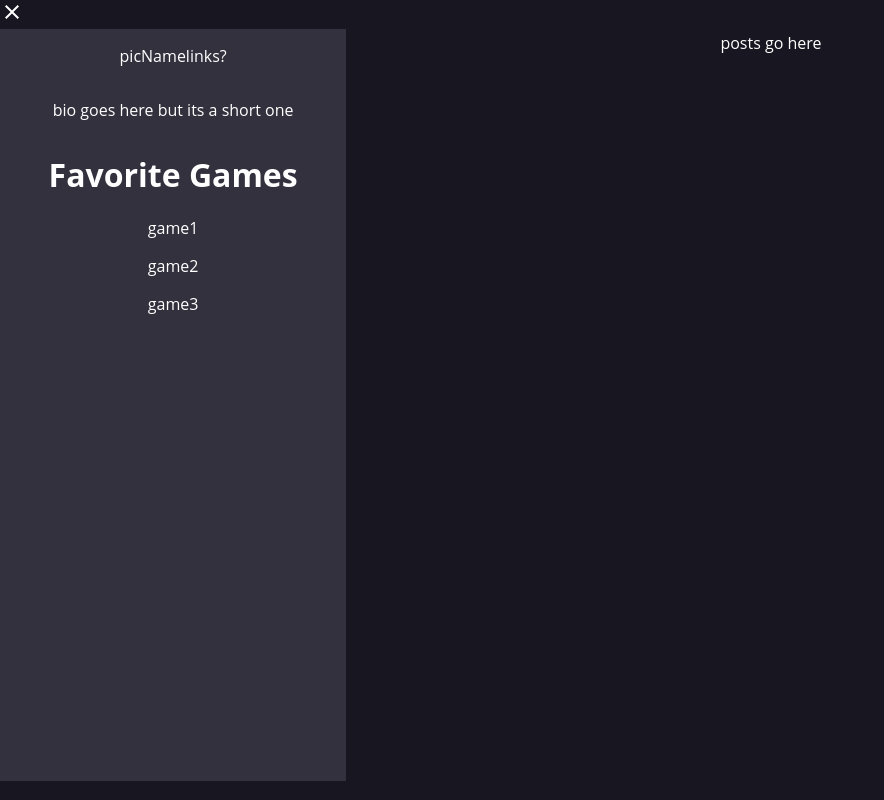
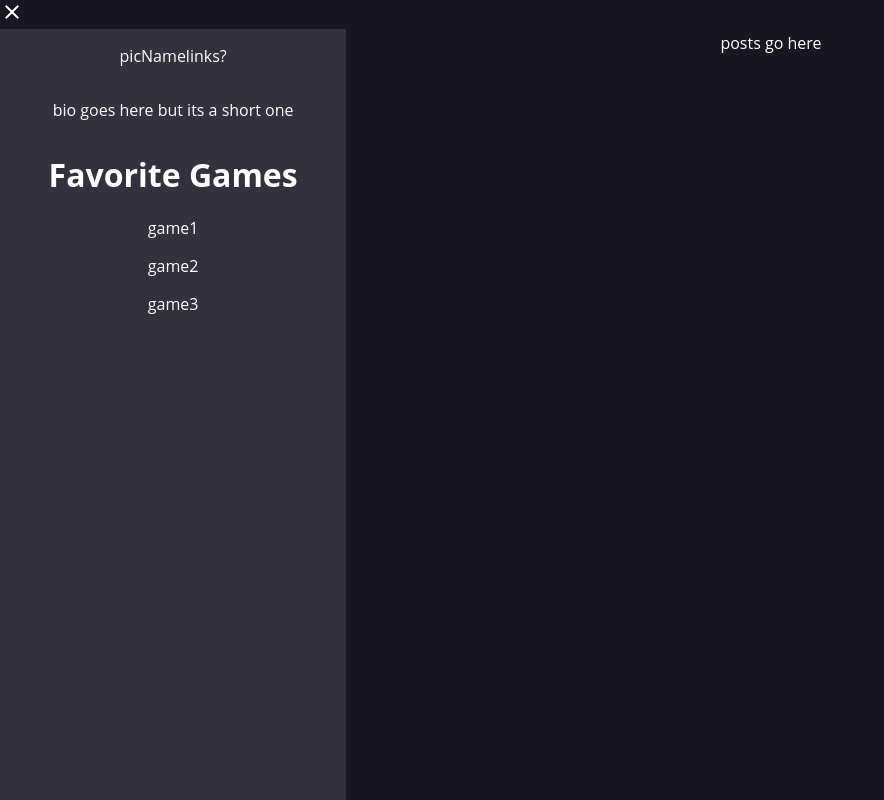
Before and after one commit to EgoPeek/EgoPeekApp, a React (Create React App) app in the folder FrontEnd/: page /account in a window 1280 px wide. Shown: the whole page, without its empty margins (0-884 px from the left). Built offline with nearby package versions, Linux system fonts and the light colour scheme.

Commit message:
Updated sidenav

```diff
--- a/FrontEnd/src/components/Account/Account.css
+++ b/FrontEnd/src/components/Account/Account.css
@@ -4,11 +4,13 @@
 
 .sidebar-container {
   min-height: 100vh;
+  display: flex;
+  flex-direction: column;
 }
 
 .sidebar {
   background-color: rgba(51, 49, 61, 1);
-  height: 90%;
+  height: 100%;
   width: 120%;
   padding: 1em;
   text-align: center;
```
